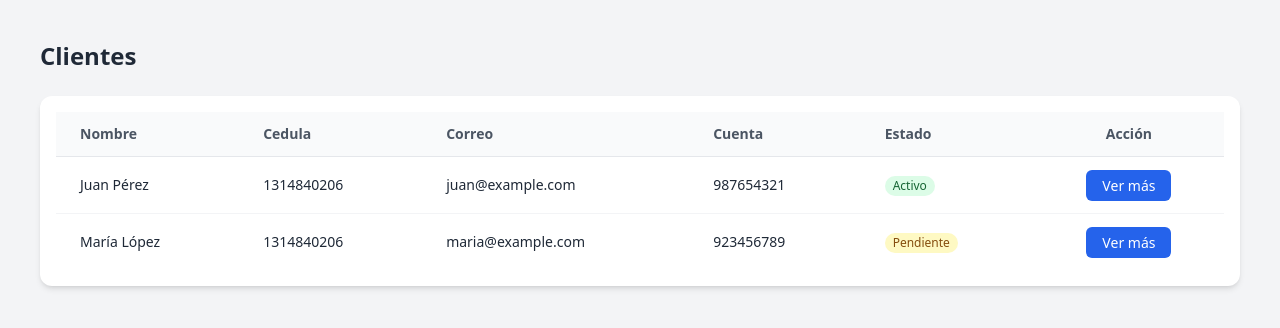
After one commit to Luis-2102/Ecuaprest, a Flask app: page /Clientes in a window 1280 px wide. The commit adds this page. Shown: the top 328 px of the page. Run offline with Flask 3, Linux system fonts and the light colour scheme; some libraries are stand-ins or nearby versions.

Commit message:
clientes

```diff
--- a/Desktop/EcuaprestApp/app.py
+++ b/Desktop/EcuaprestApp/app.py
@@ -69,6 +69,10 @@ def tables():
 def documentation():
     return render_template('pages/documentation/index.html')
 
+@app.route('/Clientes')
+def clientes():
+    return render_template('clientes.html')
+
 # Error handlers
 @app.errorhandler(404)
 def page_not_found(e):
--- /dev/null
+++ b/Desktop/EcuaprestApp/templates/clientes.html
@@ -0,0 +1,72 @@
+<!DOCTYPE html>
+<html lang="es">
+<head>
+  <meta charset="UTF-8" />
+  <meta name="viewport" content="width=device-width, initial-scale=1.0"/>
+  <title>Clientes | StarAdmin Style</title>
+  <script src="https://cdn.tailwindcss.com"></script>
+</head>
+<body class="bg-gray-100 font-sans">
+
+  <!-- Contenedor principal -->
+  <div class="p-6 sm:p-10">
+    <h1 class="text-2xl font-bold text-gray-800 mb-6">Clientes</h1>
+
+    <!-- Card estilo StarAdmin -->
+    <div class="bg-white rounded-xl shadow-md p-4">
+      <div class="overflow-x-auto">
+        <table class="min-w-full divide-y divide-gray-200">
+          <thead class="bg-gray-50">
+            <tr>
+              <th class="px-6 py-3 text-left text-sm font-semibold text-gray-600">Nombre</th>
+              <th class="px-6 py-3 text-left text-sm font-semibold text-gray-600">Cedula</th>
+              <th class="px-6 py-3 text-left text-sm font-semibold text-gray-600">Correo</th>
+              <th class="px-6 py-3 text-left text-sm font-semibold text-gray-600">Cuenta</th>
+              <th class="px-6 py-3 text-left text-sm font-semibold text-gray-600">Estado</th>
+              <th class="px-6 py-3 text-center text-sm font-semibold text-gray-600">Acción</th>
+            </tr>
+          </thead>
+          <tbody class="bg-white divide-y divide-gray-100">
+            <!-- Cliente 1 -->
+            <tr class="hover:bg-gray-50 transition">
+              <td class="px-6 py-4 text-sm text-gray-800">Juan Pérez</td>
+              <td class="px-6 py-4 text-sm text-gray-800">1314840206</td>
+              <td class="px-6 py-4 text-sm text-gray-800">juan@example.com</td>
+              <td class="px-6 py-4 text-sm text-gray-800">987654321</td>
+              <td class="px-6 py-4 text-sm">
+                <span class="inline-flex items-center px-2 py-0.5 rounded-full text-xs font-medium bg-green-100 text-green-800">
+                  Activo
+                </span>
+              </td>
+              <td class="px-6 py-4 text-center">
+                <a href="/cliente/1" class="text-white bg-blue-600 hover:bg-blue-700 font-medium rounded-md text-sm px-4 py-1.5 transition duration-200">
+                  Ver más
+                </a>
+              </td>
+            </tr>
+            <!-- Cliente 2 -->
+            <tr class="hover:bg-gray-50 transition">
+              <td class="px-6 py-4 text-sm text-gray-800">María López</td>
+              <td class="px-6 py-4 text-sm text-gray-800">1314840206</td>
+              <td class="px-6 py-4 text-sm text-gray-800">maria@example.com</td>
+              <td class="px-6 py-4 text-sm text-gray-800">923456789</td>
+              <td class="px-6 py-4 text-sm">
+                <span class="inline-flex items-center px-2 py-0.5 rounded-full text-xs font-medium bg-yellow-100 text-yellow-800">
+                  Pendiente
+                </span>
+              </td>
+              <td class="px-6 py-4 text-center">
+                <a href="/cliente/2" class="text-white bg-blue-600 hover:bg-blue-700 font-medium rounded-md text-sm px-4 py-1.5 transition duration-200">
+                  Ver más
+                </a>
+              </td>
+            </tr>
+            <!-- Puedes duplicar más filas aquí -->
+          </tbody>
+        </table>
+      </div>
+    </div>
+  </div>
+
+</body>
+</html>
```
Also changed, not shown: Desktop/EcuaprestApp/templates/index.html (+27 -0 lines).
